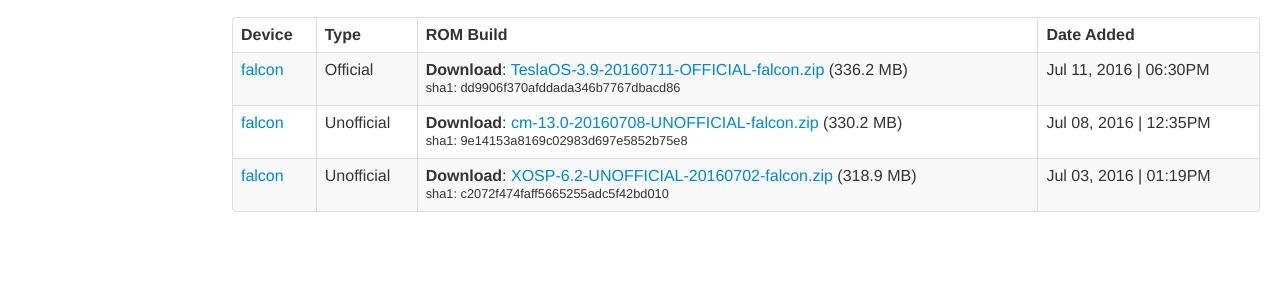
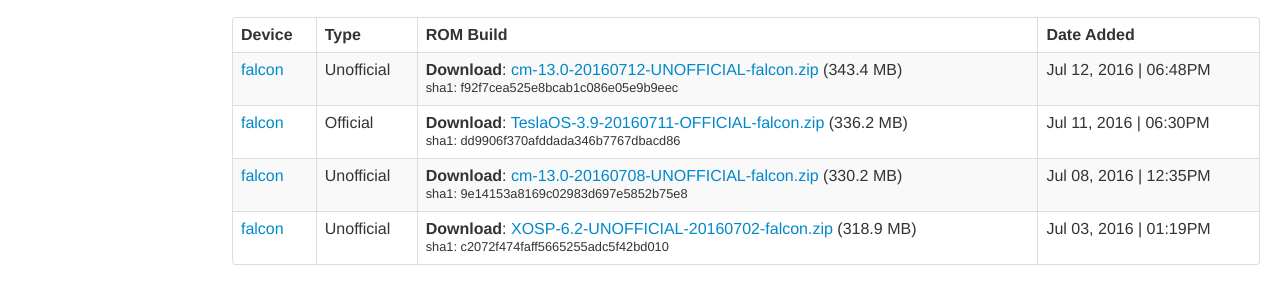
Before and after one commit to EsromTech/esromtech.github.io, a plain HTML site: page falcon.html in a window 1280 px wide. Shown: the part 432-736 px from the top of the page. Drawn offline with nearby package versions, Linux system fonts and the light colour scheme.

Commit message:
Temasek´s Update

```diff
--- a/falcon.html
+++ b/falcon.html
@@ -92,6 +92,20 @@
 
 	<tr>
       <td><a href="falcon.html">falcon</a><br/><small class="md5"></small></td>
+      <td>Unofficial</td>
+      <td>
+        <b>Download</b>:
+        <a href="https://www.androidfilehost.com/?fid=24591023225178336">cm-13.0-20160712-UNOFFICIAL-falcon.zip</a> (343.4 MB)
+        <br />
+        <small class="md5">
+          sha1: f92f7cea525e8bcab1c086e05e9b9eec
+        </small>
+      </td>
+      <td>Jul 12, 2016 | 06:48PM</td>
+    </tr>
+
+	<tr>
+      <td><a href="falcon.html">falcon</a><br/><small class="md5"></small></td>
       <td>Official</td>
       <td>
         <b>Download</b>:
```
